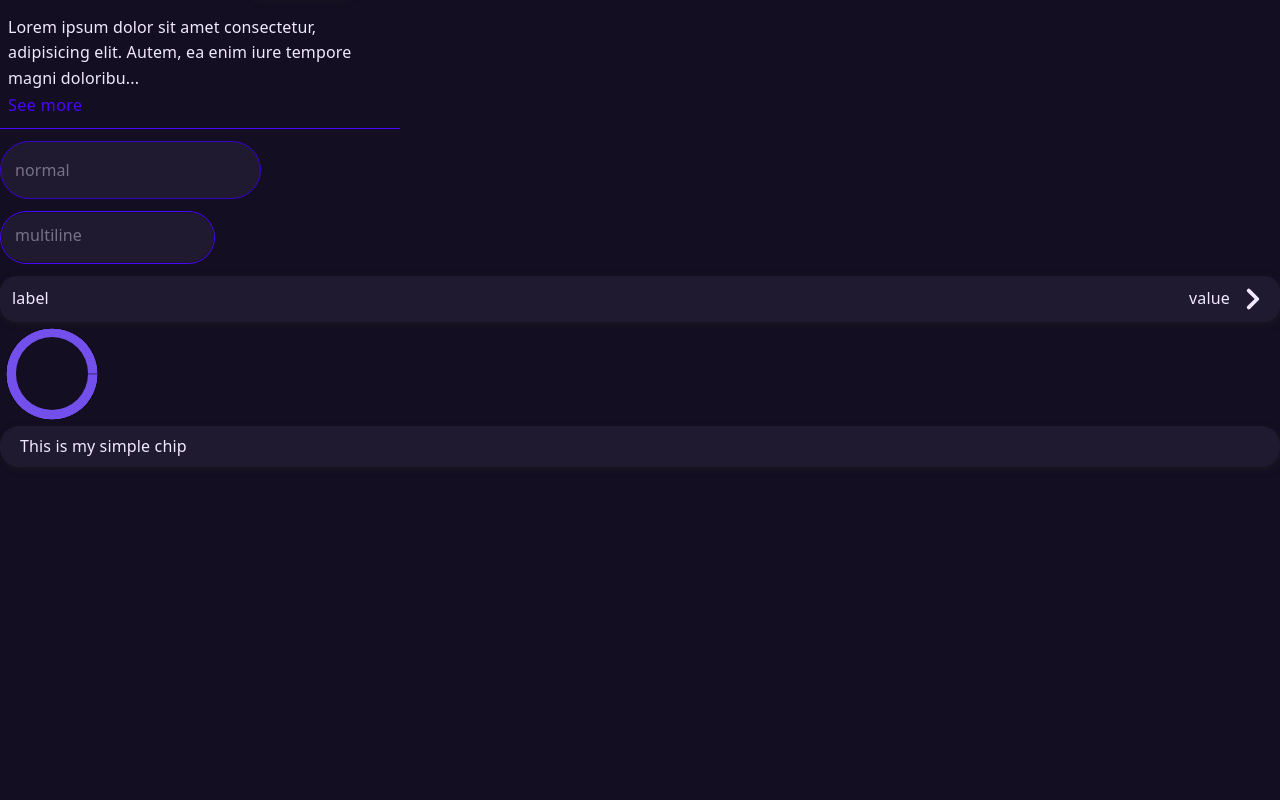
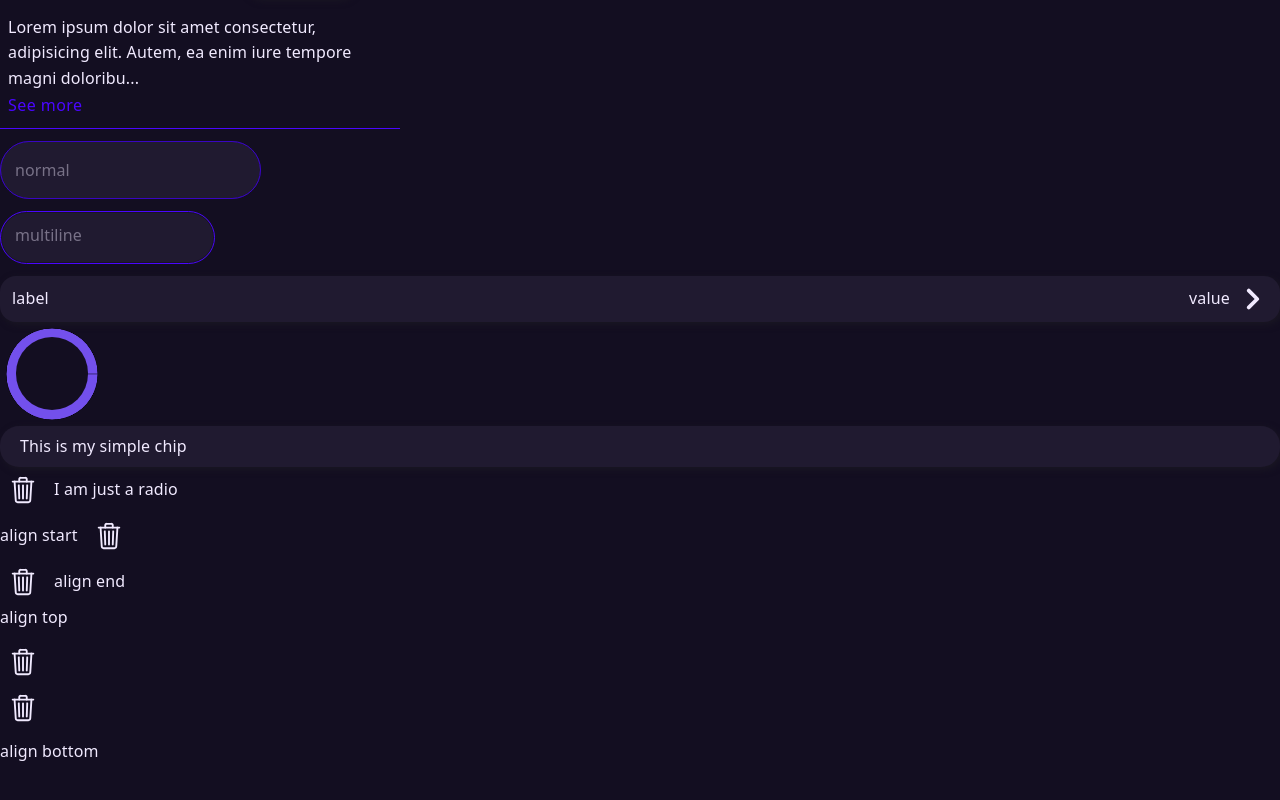
Before and after one commit to yodarango/DS__shrood_app_v1, a React (Vite) app: page / in a window 1280 px wide. Shown: the part 2500-3300 px from the top of the page. Before the commit the page ends 3015 px from the top, so only its background shows below. Built offline with nearby package versions, Linux system fonts and the light colour scheme.

Commit message:
left off on radion component

```diff
--- a/src/components/inputs/icon_button.tsx
+++ b/src/components/inputs/icon_button.tsx
@@ -1,14 +1,17 @@
 import { IconButton as MIconButton } from "@mui/material";
 import "./icon_button.css";
 
-interface TButton {
+export interface IIconButtonCustom {
   secondary?: boolean;
   primary?: boolean;
   danger?: boolean;
 }
-export const IconButton: React.FC<
-  Omit<React.ComponentProps<typeof MIconButton>, "size" | "variant"> & TButton
-> = (props: any) => {
+export type IIConButton = React.FC<
+  Omit<React.ComponentProps<typeof MIconButton>, "size" | "variant"> &
+    IIconButtonCustom
+>;
+
+export const IconButton: IIConButton = (props: any) => {
   const { primary, secondary, danger, ...rest } = props;
   if (primary)
     return <MIconButton {...rest} variant='contained' color='primary' />;
--- a/src/components/inputs/index.ts
+++ b/src/components/inputs/index.ts
@@ -1,6 +1,8 @@
 export { ButtonWithDirection } from "./button_with_direction";
 export { SectionalButton } from "./sectional_button";
+export type { IIConButton } from "./icon_button";
 export { CloseButton } from "./close_button";
+export { Radio, RadioGroup } from "./radio";
 export { IconButton } from "./icon_button";
 export { Button } from "./button";
 export { Input } from "./input";
--- /dev/null
+++ b/src/components/inputs/radio.module.css
@@ -0,0 +1,5 @@
+.radio56sm {
+  display: flex;
+  align-items: center;
+  justify-content: start;
+}
--- /dev/null
+++ b/src/components/inputs/radio.tsx
@@ -0,0 +1,85 @@
+import { Icon, IconButton, IIConButton } from "..";
+import { useState } from "react";
+import { Paragraph } from "..";
+
+import styles from "./radio.module.css";
+
+type TRadioProps = {
+  label: string | JSX.Element | React.ReactNode | number;
+  onChange?: (value: string | number | boolean) => void;
+  labelPlacement?: "start" | "end" | "top" | "bottom";
+  value: string | number | boolean;
+  props?: IIConButton;
+  icon: string;
+};
+
+type TRadioGroupProps = {
+  label: string | JSX.Element | React.ReactNode | number;
+  children: JSX.Element[];
+  className?: string;
+};
+
+export const RadioGroup = ({ children, label }: TRadioGroupProps) => {
+  return (
+    <div className={`${styles.radio56sm} `}>
+      {label && (
+        <div className='mb-2'>
+          {typeof label === "string" && <Paragraph>{label}</Paragraph>}
+          {typeof label !== "string" && label}
+        </div>
+      )}
+      {children}
+    </div>
+  );
+};
+
+export const Radio = ({
+  labelPlacement,
+  onChange,
+  label,
+  icon,
+  value,
+  props,
+}: TRadioProps) => {
+  let labelPlacementClass = "";
+  let labelClass = "";
+
+  switch (labelPlacement) {
+    case "end":
+      labelPlacementClass = "d-flex justify-content-start align-items-center";
+      labelClass = "ms-2";
+      break;
+    case "start":
+      labelPlacementClass =
+        "d-flex flex-row-reverse justify-content-end align-items-center";
+      labelClass = "me-2";
+      break;
+    case "bottom":
+      labelPlacementClass =
+        "d-flex flex-column justify-content-start align-items-start";
+      labelClass = "mt-2";
+      break;
+    case "top":
+      labelPlacementClass =
+        "d-flex flex-column-reverse justify-content-end align-items-start";
+      labelClass = "mb-2";
+      break;
+    default:
+      labelPlacementClass = "d-flex justify-content-start align-items-center";
+      labelClass = "ms-2";
+      break;
+      break;
+  }
+
+  return (
+    <div className={`${labelPlacementClass}`}>
+      <IconButton {...props} onClick={() => (onChange ? onChange(value) : {})}>
+        <Icon name={icon} />
+      </IconButton>
+      <div className={`${labelClass}`}>
+        {typeof label === "string" && <Paragraph>{label}</Paragraph>}
+        {typeof label !== "string" && label}
+      </div>
+    </div>
+  );
+};
--- a/src/view.tsx
+++ b/src/view.tsx
@@ -27,10 +27,12 @@ import {
   SectionalButton,
   PieChart,
   SimpleChip,
+  Radio,
 } from "./components";
 import image from "./assets/images/empty.webp";
 import { MenuSlideUpItem } from "./components/navigation/menu_slide_up";
 import { CardContentMeta } from "./components/layout/card";
+import { RadioGroup } from "@mui/material";
 
 function App() {
   return (
@@ -279,6 +281,23 @@ function App() {
       />
       <PieChart dataSlices={[]} dataSlicesColors={[]} />
       <SimpleChip>This is my simple chip</SimpleChip>
+      <Radio label='I am just a radio' icon='trash' value={1} />
+      <RadioGroup>
+        <Radio
+          label='align start'
+          icon='trash'
+          value={1}
+          labelPlacement='start'
+        />
+        <Radio label='align end' icon='trash' value={1} labelPlacement='end' />
+        <Radio label='align top' icon='trash' value={1} labelPlacement='top' />
+        <Radio
+          label='align bottom'
+          icon='trash'
+          value={1}
+          labelPlacement='bottom'
+        />
+      </RadioGroup>
       <div className='w-100 p-6'></div>
     </main>
   );
```
Also changed, not shown: src/components/layout/card.tsx (+3 -4 lines), src/notes.md (added, +1 -0 lines).
